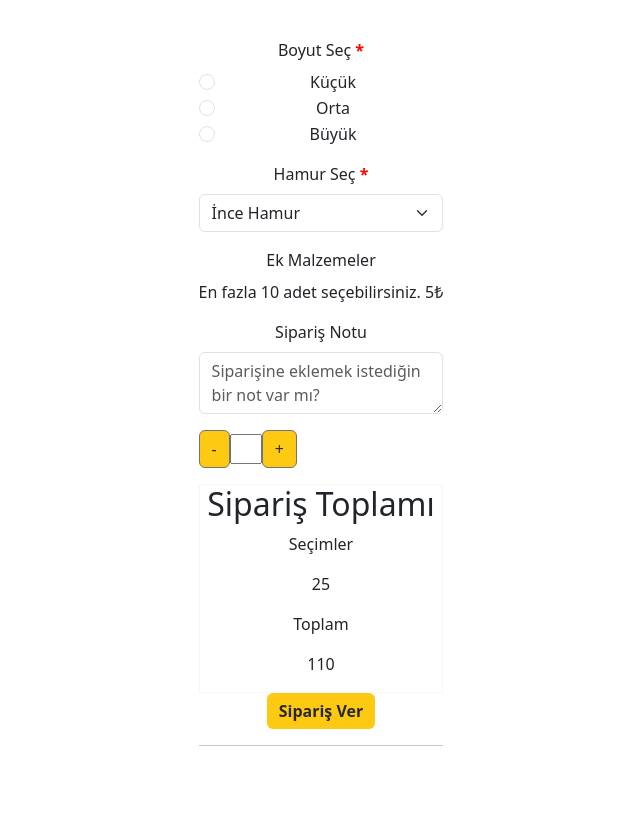
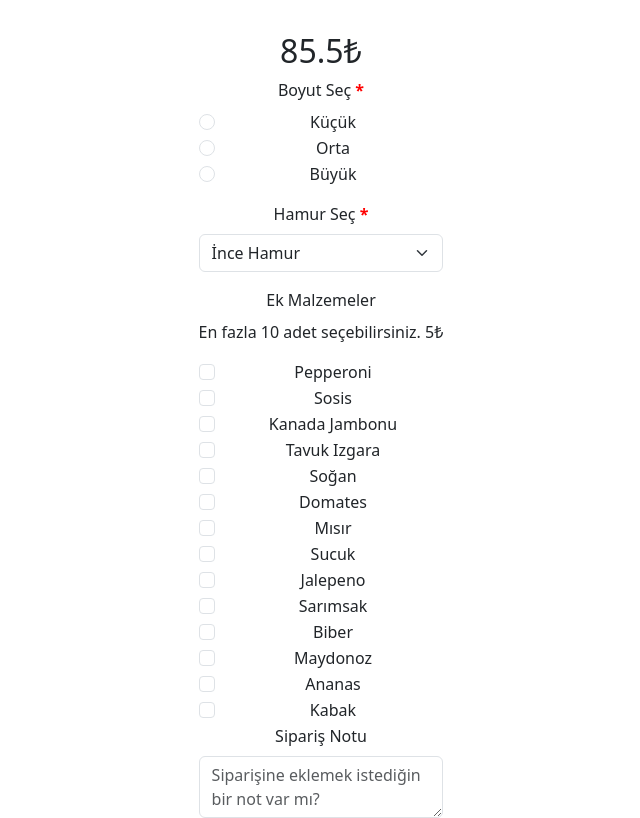
Before and after one commit to tayfun-pekdemir/pizza-project, a React (Vite) app: page /order in a window 1280 px wide. Shown: the top 818 px of the page, without its empty margins (319-959 px from the left). Built offline with nearby package versions, Linux system fonts and the light colour scheme.

Commit message:
sipariş formu state ve toplam fiyat hesaplama eklendi

```diff
--- a/src/pages/OrderPage.jsx
+++ b/src/pages/OrderPage.jsx
@@ -1,22 +1,67 @@
+import { useEffect, useState } from "react";
 import { Form, FormGroup, Label, Input, Button } from "reactstrap";
 
 export default function OrderPage () {
+
+    const pizzaPrice = 85.5;
+    const extras = ["Pepperoni","Sosis","Kanada Jambonu","Tavuk Izgara","Soğan","Domates","Mısır","Sucuk","Jalepeno","Sarımsak","Biber","Maydonoz","Ananas","Kabak"] ;
+
+    const [ formData, setFormData ] = useState({
+       size:"",
+       dough:"",
+       selectedExtras:[],
+       note:"",
+       quantity:1,
+    });
+
+    const [ selecteds, setSelecteds ] = useState(0);
+    const [ totalPrice, setTotalPrice ] = useState(0);
+
+    const handleChange = (event) => {
+        let { type, name ,checked, value } = event.target;
+
+        if(type==="checkbox"){
+            setFormData(
+                {...formData,selectedExtras: checked ? [...formData.selectedExtras, value]  : formData.selectedExtras.filter( (e) => e != value )}
+            )
+        } else {
+            setFormData({...formData,[name]:value})
+        }
+    }
+
+    useEffect(()=>{
+        setSelecteds(formData.selectedExtras.length * 5)
+    },[formData.selectedExtras]);
+
+    const decreaseQuantity = () => {
+        setFormData({...formData,quantity: formData.quantity >1 ? formData.quantity - 1 : 1 })
+    }
+    const increaseQuantity = () => {
+        setFormData({...formData,quantity: formData.quantity + 1 })
+    }
+
+    useEffect(()=>{
+        setTotalPrice(formData.quantity*(selecteds+pizzaPrice))
+    },[formData.quantity,selecteds])
+
     return(
+
         <>
+            <h2>{pizzaPrice}₺</h2>
             <Form>
                 {/* Pizza Boyutu */}
                 <FormGroup>
                     <Label>Boyut Seç <span style={{ color: "red", fontWeight: "bold" }}>*</span></Label>
                     <FormGroup check>
-                        <Input type="radio" name="size" id="sizeSmall" value="small" />
+                        <Input type="radio" name="size" id="sizeSmall" value="small" checked = {formData.size==="small"} onChange={handleChange}/>
                         <Label check htmlFor="sizeSmall">Küçük</Label>
                     </FormGroup>
                     <FormGroup check>
-                        <Input type="radio" name="size" id="sizeMedium" value="medium" />
+                        <Input type="radio" name="size" id="sizeMedium" value="medium" checked = {formData.size==="medium"} onChange={handleChange}/>
                         <Label check htmlFor="sizeMedium">Orta</Label>
                     </FormGroup>
                     <FormGroup check>
-                        <Input type="radio" name="size" id="sizeLarge" value="large" />
+                        <Input type="radio" name="size" id="sizeLarge" value="large" checked = {formData.size==="large"} onChange={handleChange}/>
                         <Label check htmlFor="sizeLarge">Büyük</Label>
                     </FormGroup>
                 </FormGroup>
@@ -24,7 +69,7 @@ export default function OrderPage () {
                 {/* Hamur Seç */}
                 <FormGroup>
                     <Label htmlFor="dough">Hamur Seç <span style={{ color: "red", fontWeight: "bold" }}>*</span></Label>
-                    <Input id="dough" name="dough" type="select">
+                    <Input id="dough" name="dough" type="select" value={formData.dough} onChange={handleChange}>
                         <option value="thin">İnce Hamur</option>
                         <option value="extra-thin">Extra İnce Hamur</option>
                         <option value="standard">Standart Hamur</option>
@@ -34,11 +79,15 @@ export default function OrderPage () {
                 </FormGroup>
 
                 {/* Ek Malzemeler */}
-                <FormGroup>
-                    <Label>Ek Malzemeler</Label>
-                    <p>En fazla 10 adet seçebilirsiniz. 5₺</p>
-                {/* Checkbox'lar buraya gelecek. */}
-                </FormGroup>
+                <Label>Ek Malzemeler</Label>
+                <p>En fazla 10 adet seçebilirsiniz. 5₺</p>
+                {extras.map((e, index) => (
+                    <FormGroup check key={index}>
+                        <Input type="checkbox" name="extras" value={e} id={`extra-${index}`} checked={formData.selectedExtras.includes(e)} onChange={handleChange}/>
+                        <Label check htmlFor={`extra-${index}`}>{e}</Label>
+                    </FormGroup>
+                    ))}
+
 
                 {/* Sipariş Notu */}
                 <FormGroup>
@@ -48,21 +97,23 @@ export default function OrderPage () {
                     name="orderNote"
                     type="textarea"
                     placeholder="Siparişine eklemek istediğin bir not var mı?"
-                    />
+                    value={formData.note}
+                    onChange={handleChange}/>
                 </FormGroup>
 
                 {/* Adet Sayacı */}
                 <FormGroup>
                     <div className="quantity-container" style={{ display: "flex", alignItems: "center", gap: "0" }}>
-                        <Button style={{backgroundColor:"#FDC913", color:"#292929"}} type="button">-</Button>
-                        <input
+                        <Button style={{backgroundColor:"#FDC913", color:"#292929"}} type="button" onClick={decreaseQuantity}>-</Button>
+                        <Input
                         id="quantity"
                         name="quantity"
                         type="text"
+                        value={formData.quantity}
                         readOnly
                         style={{ width: "2rem", textAlign: "center" }}
                         />
-                        <Button style={{backgroundColor:"#FDC913", color:"#292929"}} type="button">+</Button>
+                        <Button style={{backgroundColor:"#FDC913", color:"#292929"}} type="button" onClick={increaseQuantity}>+</Button>
                     </div>
                 </FormGroup>
 
@@ -70,8 +121,8 @@ export default function OrderPage () {
                 <FormGroup>
                 <div className="total-price" style={{border:"1px solid #FAF7F2"}}>
                     <h2>Sipariş Toplamı</h2>
-                    <p>Seçimler</p> <p>25</p>
-                    <p>Toplam</p> <p>110</p>
+                    <p>Seçimler</p> <p> {selecteds}₺ </p>
+                    <p>Toplam</p> <p> {totalPrice}₺ </p>
                 </div>
 
                 <Button style={{backgroundColor:"#FDC913", color:"#292929", border:"none",fontWeight:"bold"}} type="submit">
```
